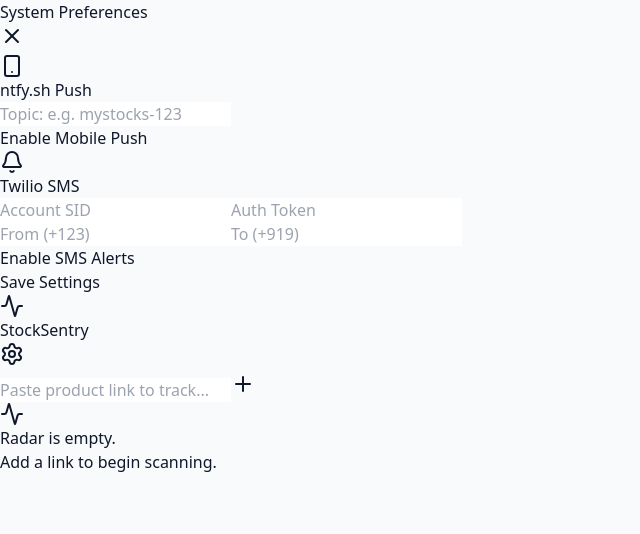
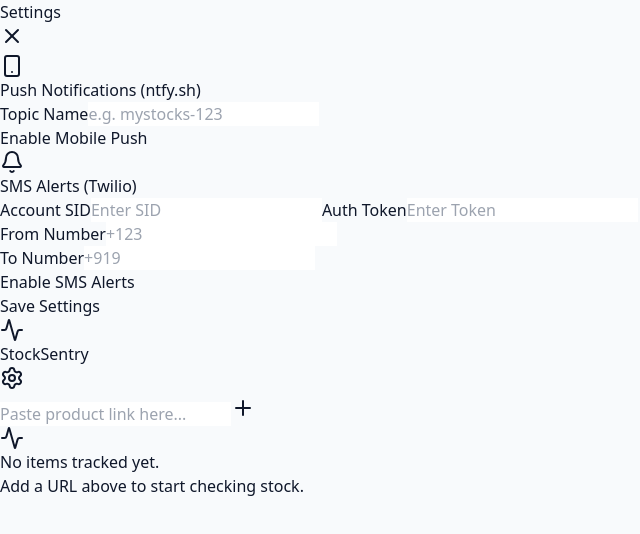
Before and after one commit to Sudhirjaswal/Stock-Notify, a React (Vite) app: page / in a window 1280 px wide. Both pictures are taken after a click on the button 12 px from the left and 60 px from the top of the page. Shown: the top 534 px of the page, without its empty margins (0-640 px from the left). Built offline with nearby package versions, Linux system fonts and the light colour scheme.

Commit message:
feat: redesign popup UI to clean crisp light mode without glow effects

```diff
--- a/src/App.jsx
+++ b/src/App.jsx
@@ -4,7 +4,7 @@ import { Settings, Plus, Play, Pause, Trash2, ExternalLink, Activity, X, Smartph
 // ─── Toggle Switch helper ───────────────────────────────────────────────────
 function Toggle({ value, onChange }) {
   return (
-    <div onClick={onChange} className={`w-10 h-5 rounded-full transition-colors relative cursor-pointer ${value ? 'bg-cyan-500' : 'bg-slate-700'}`}>
+    <div onClick={onChange} className={`w-10 h-5 rounded-full transition-colors relative cursor-pointer ${value ? 'bg-blue-600' : 'bg-gray-300'}`}>
       <span className={`absolute top-0.5 left-0.5 w-4 h-4 bg-white rounded-full shadow transition-transform ${value ? 'translate-x-5' : ''}`} />
     </div>
   );
@@ -44,57 +44,70 @@ function SettingsPanel({ onClose }) {
   };
 
   return (
-    <div className="absolute inset-0 bg-slate-900 z-50 flex flex-col font-sans text-slate-200">
-      <header className="border-b border-slate-800 p-4 flex items-center justify-between bg-slate-950">
-        <h1 className="font-bold text-sm text-cyan-400">System Preferences</h1>
-        <button onClick={onClose} className="p-1.5 hover:bg-slate-800 rounded-lg transition-colors text-slate-400">
+    <div className="absolute inset-0 bg-white z-50 flex flex-col font-sans text-gray-900 border-l border-gray-200">
+      <header className="border-b border-gray-200 p-4 flex items-center justify-between bg-white text-gray-900">
+        <h1 className="font-semibold text-lg">Settings</h1>
+        <button onClick={onClose} className="p-2 hover:bg-gray-100 rounded-lg transition-colors text-gray-600">
           <X className="w-5 h-5" />
         </button>
       </header>
 
-      <div className="flex-1 overflow-y-auto p-4 flex flex-col gap-6">
+      <div className="flex-1 overflow-y-auto p-5 flex flex-col gap-6 bg-gray-50">
 
         {/* Mobile Push via ntfy */}
-        <div className="flex flex-col gap-3 bg-slate-800/50 p-4 rounded-xl border border-slate-700">
-          <div className="flex items-center gap-2">
-            <Smartphone className="w-5 h-5 text-cyan-400" />
-            <h2 className="font-semibold text-sm text-slate-100">ntfy.sh Push</h2>
+        <div className="flex flex-col gap-3 bg-white p-4 rounded-xl border border-gray-200 shadow-sm">
+          <div className="flex items-center gap-2 border-b border-gray-100 pb-2">
+            <Smartphone className="w-5 h-5 text-blue-600" />
+            <h2 className="font-semibold text-base text-gray-900">Push Notifications (ntfy.sh)</h2>
           </div>
-          <input type="text" placeholder="Topic: e.g. mystocks-123" value={ntfyTopic} onChange={e => setNtfyTopic(e.target.value)}
-            className="w-full bg-slate-950 border border-slate-700 rounded-lg px-3 py-2.5 text-sm focus:outline-none focus:border-cyan-500 focus:ring-1 focus:ring-cyan-500 transition-all text-slate-100 placeholder-slate-500" />
-          <div className="flex items-center gap-3 mt-1">
+          <label className="text-sm font-medium text-gray-700 mt-1">Topic Name</label>
+          <input type="text" placeholder="e.g. mystocks-123" value={ntfyTopic} onChange={e => setNtfyTopic(e.target.value)}
+            className="w-full bg-white border border-gray-300 rounded-lg px-3 py-2 text-sm focus:outline-none focus:border-blue-500 focus:ring-1 focus:ring-blue-500 transition-all text-gray-900" />
+          <div className="flex items-center gap-3 mt-2">
             <Toggle value={ntfyEnabled} onChange={() => setNtfyEnabled(!ntfyEnabled)} />
-            <span className="text-sm font-medium text-slate-300">Enable Mobile Push</span>
+            <span className="text-sm font-medium text-gray-700">Enable Mobile Push</span>
           </div>
         </div>
 
         {/* SMS via Twilio */}
-        <div className="flex flex-col gap-3 bg-slate-800/50 p-4 rounded-xl border border-slate-700">
-          <div className="flex items-center gap-2">
-            <Bell className="w-5 h-5 text-emerald-400" />
-            <h2 className="font-semibold text-sm text-slate-100">Twilio SMS</h2>
+        <div className="flex flex-col gap-3 bg-white p-4 rounded-xl border border-gray-200 shadow-sm">
+          <div className="flex items-center gap-2 border-b border-gray-100 pb-2">
+            <Bell className="w-5 h-5 text-green-600" />
+            <h2 className="font-semibold text-base text-gray-900">SMS Alerts (Twilio)</h2>
           </div>
-          <input type="text" placeholder="Account SID" value={twilioSid} onChange={e => setTwilioSid(e.target.value)}
-            className="w-full bg-slate-950 border border-slate-700 rounded-lg px-3 py-2.5 text-sm focus:outline-none focus:border-emerald-500 focus:ring-1 focus:ring-emerald-500 transition-all text-slate-100 placeholder-slate-500" />
-          <input type="password" placeholder="Auth Token" value={twilioToken} onChange={e => setTwilioToken(e.target.value)}
-            className="w-full bg-slate-950 border border-slate-700 rounded-lg px-3 py-2.5 text-sm focus:outline-none focus:border-emerald-500 focus:ring-1 focus:ring-emerald-500 transition-all text-slate-100 placeholder-slate-500" />
-          <div className="flex gap-2">
-            <input type="text" placeholder="From (+123)" value={twilioFrom} onChange={e => setTwilioFrom(e.target.value)}
-              className="w-full bg-slate-950 border border-slate-700 rounded-lg px-3 py-2.5 text-sm focus:outline-none focus:border-emerald-500 focus:ring-1 focus:ring-emerald-500 transition-all text-slate-100 placeholder-slate-500" />
-            <input type="text" placeholder="To (+919)" value={twilioTo} onChange={e => setTwilioTo(e.target.value)}
-              className="w-full bg-slate-950 border border-slate-700 rounded-lg px-3 py-2.5 text-sm focus:outline-none focus:border-emerald-500 focus:ring-1 focus:ring-emerald-500 transition-all text-slate-100 placeholder-slate-500" />
+          <div className="flex flex-col gap-2 mt-1">
+            <label className="text-sm font-medium text-gray-700">Account SID</label>
+            <input type="text" placeholder="Enter SID" value={twilioSid} onChange={e => setTwilioSid(e.target.value)}
+              className="w-full bg-white border border-gray-300 rounded-lg px-3 py-2 text-sm focus:outline-none focus:border-blue-500 focus:ring-1 focus:ring-blue-500 transition-all text-gray-900" />
+
+            <label className="text-sm font-medium text-gray-700 mt-1">Auth Token</label>
+            <input type="password" placeholder="Enter Token" value={twilioToken} onChange={e => setTwilioToken(e.target.value)}
+              className="w-full bg-white border border-gray-300 rounded-lg px-3 py-2 text-sm focus:outline-none focus:border-blue-500 focus:ring-1 focus:ring-blue-500 transition-all text-gray-900" />
+
+            <div className="grid grid-cols-2 gap-3 mt-1">
+              <div>
+                <label className="text-sm font-medium text-gray-700 block mb-1">From Number</label>
+                <input type="text" placeholder="+123" value={twilioFrom} onChange={e => setTwilioFrom(e.target.value)}
+                  className="w-full bg-white border border-gray-300 rounded-lg px-3 py-2 text-sm focus:outline-none focus:border-blue-500 focus:ring-1 focus:ring-blue-500 transition-all text-gray-900" />
+              </div>
+              <div>
+                <label className="text-sm font-medium text-gray-700 block mb-1">To Number</label>
+                <input type="text" placeholder="+919" value={twilioTo} onChange={e => setTwilioTo(e.target.value)}
+                  className="w-full bg-white border border-gray-300 rounded-lg px-3 py-2 text-sm focus:outline-none focus:border-blue-500 focus:ring-1 focus:ring-blue-500 transition-all text-gray-900" />
+              </div>
+            </div>
           </div>
-          <div className="flex items-center gap-3 mt-1">
+          <div className="flex items-center gap-3 mt-3 border-t border-gray-100 pt-3">
             <Toggle value={smsEnabled} onChange={() => setSmsEnabled(!smsEnabled)} />
-            <span className="text-sm font-medium text-slate-300">Enable SMS Alerts</span>
+            <span className="text-sm font-medium text-gray-700">Enable SMS Alerts</span>
           </div>
         </div>
 
       </div>
 
-      <div className="p-4 border-t border-slate-800 bg-slate-950 flex items-center justify-between">
-        <span className="text-sm font-medium text-cyan-400">{status}</span>
-        <button onClick={saveSettings} className="bg-cyan-600 hover:bg-cyan-500 text-white shadow-[0_0_15px_rgba(6,182,212,0.4)] text-sm px-6 py-2.5 rounded-lg font-bold transition-all active:scale-95">
+      <div className="p-4 border-t border-gray-200 bg-white flex items-center justify-between">
+        <span className="text-sm font-medium text-green-600">{status}</span>
+        <button onClick={saveSettings} className="bg-blue-600 hover:bg-blue-700 text-white text-sm px-6 py-2.5 rounded-lg font-semibold transition-all">
           Save Settings
         </button>
       </div>
@@ -175,46 +188,45 @@ export default function App() {
     }, 300);
   };
 
-  // High contrast vibrant UI configs
   const statusConfig = {
-    'in-stock':     { label: 'Available',     cls: 'text-emerald-400 bg-emerald-950/40 border border-emerald-500/30 shadow-[0_0_10px_rgba(52,211,153,0.15)]' },
-    'out-of-stock': { label: 'Out of Stock',  cls: 'text-rose-400 bg-rose-950/40 border border-rose-500/30' },
-    'pending':      { label: 'Scanning...',   cls: 'text-cyan-400 bg-cyan-950/40 border border-cyan-500/30 animate-pulse' },
-    'unknown':      { label: 'Verify Link',   cls: 'text-amber-400 bg-amber-950/40 border border-amber-500/30' },
+    'in-stock':     { label: 'In Stock',     cls: 'text-green-800 bg-green-100' },
+    'out-of-stock': { label: 'Out of Stock', cls: 'text-red-800 bg-red-100' },
+    'pending':      { label: 'Checking...',  cls: 'text-blue-800 bg-blue-100 animate-pulse' },
+    'unknown':      { label: 'Error',        cls: 'text-yellow-800 bg-yellow-100' },
   };
 
   return (
-    <div className="flex flex-col h-full relative font-sans text-slate-200 bg-slate-900 selection:bg-cyan-500/30">
+    <div className="flex flex-col h-full relative font-sans bg-gray-50 text-gray-900">
       {showSettings && <SettingsPanel onClose={() => setShowSettings(false)} />}
 
       {/* Header */}
-      <header className="p-4 border-b border-slate-800 flex items-center justify-between bg-slate-950/80 backdrop-blur-md sticky top-0 z-10 shadow-lg">
-        <div className="flex items-center gap-2.5">
-          <div className="p-1.5 bg-cyan-500/10 rounded-lg">
-            <Activity className="w-5 h-5 text-cyan-400" />
+      <header className="p-4 border-b border-gray-200 flex items-center justify-between bg-white shadow-sm z-10">
+        <div className="flex items-center gap-3">
+          <div className="p-1.5 border border-gray-200 bg-gray-50 rounded shadow-sm">
+            <Activity className="w-5 h-5 text-blue-600" />
           </div>
-          <h1 className="font-bold text-base tracking-wide text-white">StockSentry</h1>
+          <h1 className="font-bold text-xl text-gray-900 tracking-tight">StockSentry</h1>
         </div>
-        <button onClick={() => setShowSettings(true)} className="p-2 text-slate-400 hover:text-white hover:bg-slate-800 rounded-lg transition-colors" title="Settings">
+        <button onClick={() => setShowSettings(true)} className="p-2 text-gray-500 hover:text-gray-900 hover:bg-gray-100 rounded-lg transition-colors border border-transparent hover:border-gray-200" title="Settings">
           <Settings className="w-5 h-5" />
         </button>
       </header>
 
-      <main className="flex-1 overflow-y-auto p-4 flex flex-col gap-6">
+      <main className="flex-1 overflow-y-auto p-4 flex flex-col gap-5">
 
-        {/* Input */}
+        {/* Input Form */}
         <form onSubmit={addProduct} className="flex flex-col gap-2">
           <div className="flex gap-2 relative">
             <input
               type="url"
-              placeholder="Paste product link to track..."
+              placeholder="Paste product link here..."
               value={newUrl}
               onChange={(e) => setNewUrl(e.target.value)}
-              className="flex-1 bg-slate-950 border border-slate-700/80 rounded-xl pl-4 pr-12 py-3 text-sm focus:outline-none focus:border-cyan-500 focus:ring-1 focus:ring-cyan-500 transition-all text-slate-100 placeholder-slate-500 shadow-inner"
+              className="flex-1 bg-white border border-gray-300 rounded-lg pl-4 pr-12 py-3 text-sm focus:outline-none focus:border-blue-500 focus:ring-2 focus:ring-blue-100 transition-all text-gray-900 placeholder-gray-400 shadow-sm"
               required
             />
-            <button type="submit" className="absolute right-2 top-2 p-1.5 bg-cyan-600 hover:bg-cyan-500 text-white rounded-lg transition-all shadow-[0_0_10px_rgba(6,182,212,0.3)] hover:shadow-[0_0_15px_rgba(6,182,212,0.5)] active:scale-95 group">
-              <Plus className="w-4 h-4 transition-transform group-hover:rotate-90 text-white" />
+            <button type="submit" className="absolute right-2 top-2 p-1.5 bg-blue-600 hover:bg-blue-700 text-white rounded-md transition-colors shadow-sm">
+              <Plus className="w-4 h-4 text-white" />
             </button>
           </div>
         </form>
@@ -222,44 +234,44 @@ export default function App() {
         {/* Watchlist */}
         <div className="flex flex-col gap-3">
           {products.length === 0 ? (
-            <div className="text-center text-slate-500 py-16 flex flex-col items-center gap-3 bg-slate-800/30 rounded-2xl border border-slate-800 border-dashed">
-              <Activity className="w-8 h-8 opacity-40 text-cyan-500" />
-              <p className="text-sm font-medium">Radar is empty.<br/><span className="text-slate-600 font-normal">Add a link to begin scanning.</span></p>
+            <div className="text-center text-gray-500 py-12 flex flex-col items-center gap-3 bg-white rounded-xl border border-gray-200 shadow-sm">
+              <Activity className="w-8 h-8 text-gray-300" />
+              <p className="text-sm font-medium">No items tracked yet.<br/><span className="text-gray-400 font-normal">Add a URL above to start checking stock.</span></p>
             </div>
           ) : (
             products.map((product) => {
               const s = statusConfig[product.status] || statusConfig['unknown'];
               return (
-                <div key={product.id} className={`group relative bg-slate-800/80 border rounded-xl p-4 transition-all flex flex-col gap-3 shadow-lg ${!product.active ? 'opacity-40 border-dashed border-slate-700 backdrop-blur-none' : 'border-slate-700 hover:border-cyan-500/50 backdrop-blur-sm'}`}>
+                <div key={product.id} className={`group bg-white border border-gray-200 rounded-xl p-4 flex flex-col gap-3 shadow-sm hover:shadow-md transition-shadow ${!product.active ? 'opacity-60 bg-gray-50' : ''}`}>
 
                   <div className="flex justify-between items-start gap-4">
                     <div className="flex-1 min-w-0">
-                      <a href={product.url} target="_blank" rel="noreferrer" className="font-bold text-sm text-slate-100 truncate hover:text-cyan-400 flex items-center gap-1.5 transition-colors">
+                      <a href={product.url} target="_blank" rel="noreferrer" className="font-semibold text-base text-gray-900 truncate hover:text-blue-600 flex items-center gap-1.5 transition-colors">
                         {product.name}
-                        <ExternalLink className="w-3.5 h-3.5 opacity-0 group-hover:opacity-100 transition-opacity" />
+                        <ExternalLink className="w-4 h-4 text-gray-400" />
                       </a>
-                      <div className="flex items-center gap-2 mt-1.5">
-                        <span className="text-[10px] font-bold text-slate-400 uppercase tracking-widest bg-slate-900 px-2 py-0.5 rounded-full">{product.site}</span>
+                      <div className="flex items-center gap-2 mt-1">
+                        <span className="text-xs font-semibold text-gray-500 uppercase tracking-wider">{product.site}</span>
                       </div>
                     </div>
-                    <span className={`inline-flex items-center px-2.5 py-1 rounded-md text-[10px] font-bold uppercase tracking-widest shrink-0 ${s.cls}`}>
+                    <span className={`inline-flex items-center px-2.5 py-1 rounded-md text-xs font-bold uppercase tracking-wide shrink-0 ${s.cls}`}>
                       {s.label}
                     </span>
                   </div>
 
-                  <div className="flex items-center justify-between pt-3 border-t border-slate-700/50">
-                    <span className="text-[11px] font-medium text-slate-500">Last scanned: {product.lastChecked}</span>
-                    <div className="flex items-center gap-1 opacity-100 sm:opacity-0 sm:group-hover:opacity-100 transition-opacity">
+                  <div className="flex items-center justify-between pt-3 border-t border-gray-100">
+                    <span className="text-xs font-medium text-gray-500">Checked: {product.lastChecked}</span>
+                    <div className="flex items-center gap-1.5">
 
-                      <button onClick={() => simulateRestock(product.id)} className="p-1.5 text-slate-400 hover:text-amber-400 hover:bg-slate-900 rounded-lg flex items-center justify-center transition-colors border border-transparent hover:border-amber-500/30" title="Simulate Restock Trigger">
+                      <button onClick={() => simulateRestock(product.id)} className="p-1.5 text-gray-500 hover:text-yellow-600 hover:bg-yellow-50 rounded-md transition-colors" title="Simulate Restock Notification">
                         <Zap className="w-4 h-4" />
                       </button>
 
-                      <button onClick={() => toggleActive(product.id)} className="p-1.5 text-slate-400 hover:text-cyan-400 hover:bg-slate-900 rounded-lg flex items-center justify-center transition-colors border border-transparent hover:border-cyan-500/30" title={product.active ? 'Pause Radar' : 'Resume Radar'}>
+                      <button onClick={() => toggleActive(product.id)} className="p-1.5 text-gray-500 hover:text-blue-600 hover:bg-blue-50 rounded-md transition-colors" title={product.active ? 'Pause Tracking' : 'Resume Tracking'}>
                         {product.active ? <Pause className="w-4 h-4" /> : <Play className="w-4 h-4" />}
                       </button>
 
-                      <button onClick={() => removeProduct(product.id)} className="p-1.5 text-slate-400 hover:text-rose-400 hover:bg-slate-900 rounded-lg flex items-center justify-center transition-colors border border-transparent hover:border-rose-500/30" title="Delete Entry">
+                      <button onClick={() => removeProduct(product.id)} className="p-1.5 text-gray-500 hover:text-red-600 hover:bg-red-50 rounded-md transition-colors" title="Delete Entry border border-transparent">
                         <Trash2 className="w-4 h-4" />
                       </button>
 
```
